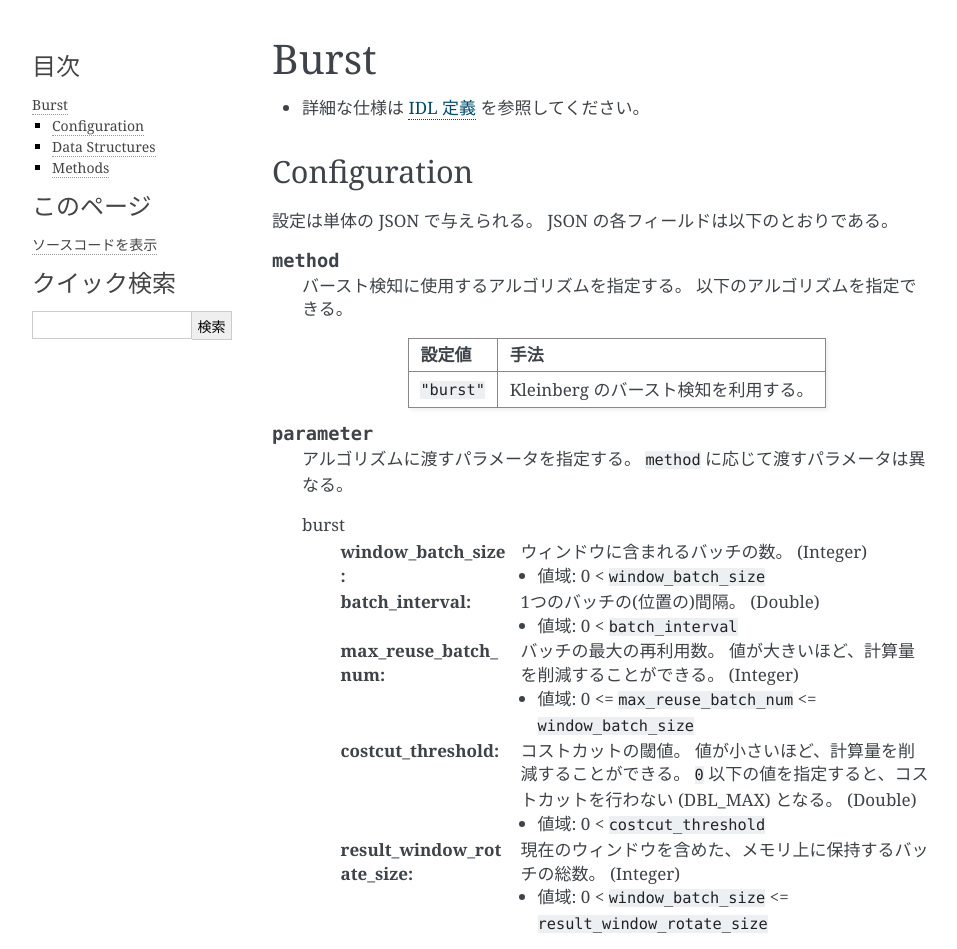
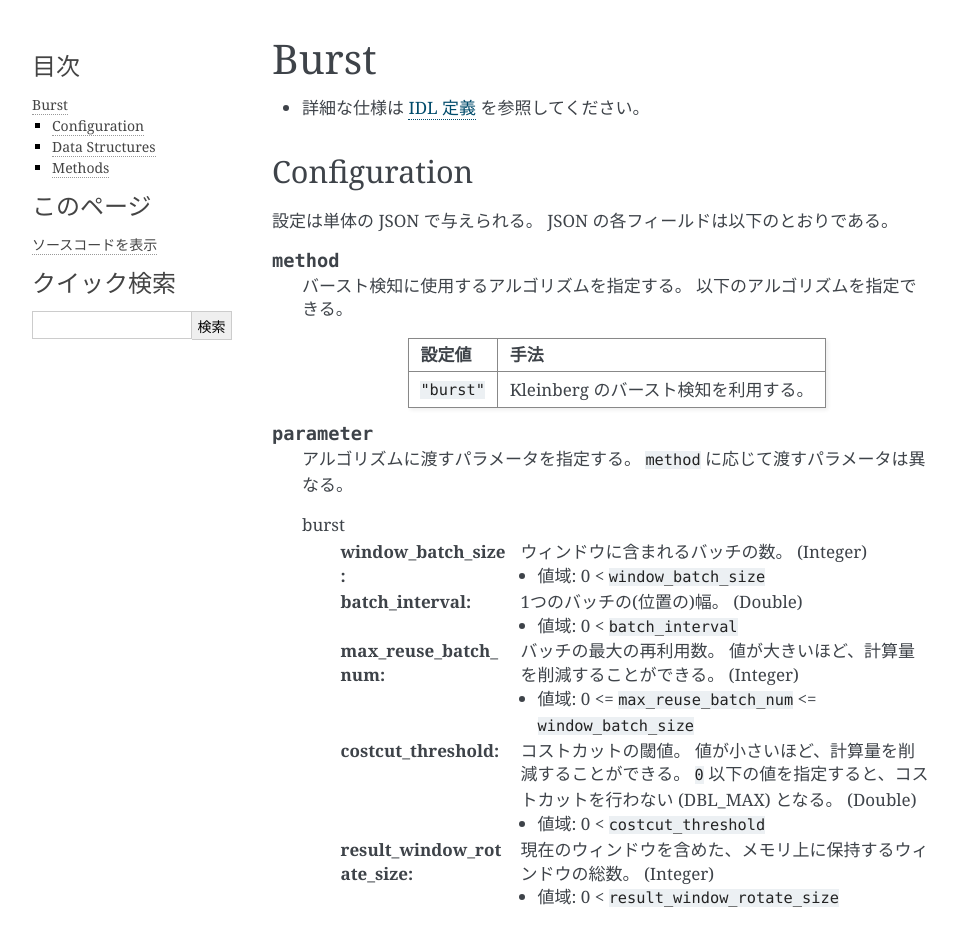
Before and after one commit to jubatus/website, a Sphinx documentation site: the page built from source/ja/api_burst.rst, in a window 1280 px wide. Shown: the top 949 px of the page, without its empty margins (148-1105 px from the left). Built offline with Sphinx 7.4.7, drawn with Linux system fonts in a browser that asks for light colours; the version number could not be read and is left out.

Commit message:
fix config description

```diff
--- a/source/ja/api_burst.rst
+++ b/source/ja/api_burst.rst
@@ -35,7 +35,7 @@ JSON の各フィールドは以下のとおりである。
         * 値域: 0 < ``window_batch_size``
 
      :batch_interval:
-        1つのバッチの(位置の)間隔。
+        1つのバッチの(位置の)幅。
         (Double)
 
         * 値域: 0 < ``batch_interval``
@@ -56,11 +56,10 @@ JSON の各フィールドは以下のとおりである。
         * 値域: 0 < ``costcut_threshold``
 
      :result_window_rotate_size:
-
-        現在のウィンドウを含めた、メモリ上に保持するバッチの総数。
+        現在のウィンドウを含めた、メモリ上に保持するウィンドウの総数。
         (Integer)
 
-        * 値域: 0 < ``window_batch_size`` <= ``result_window_rotate_size``
+        * 値域: 0 < ``result_window_rotate_size``
 
 Data Structures
 ~~~~~~~~~~~~~~~
```
